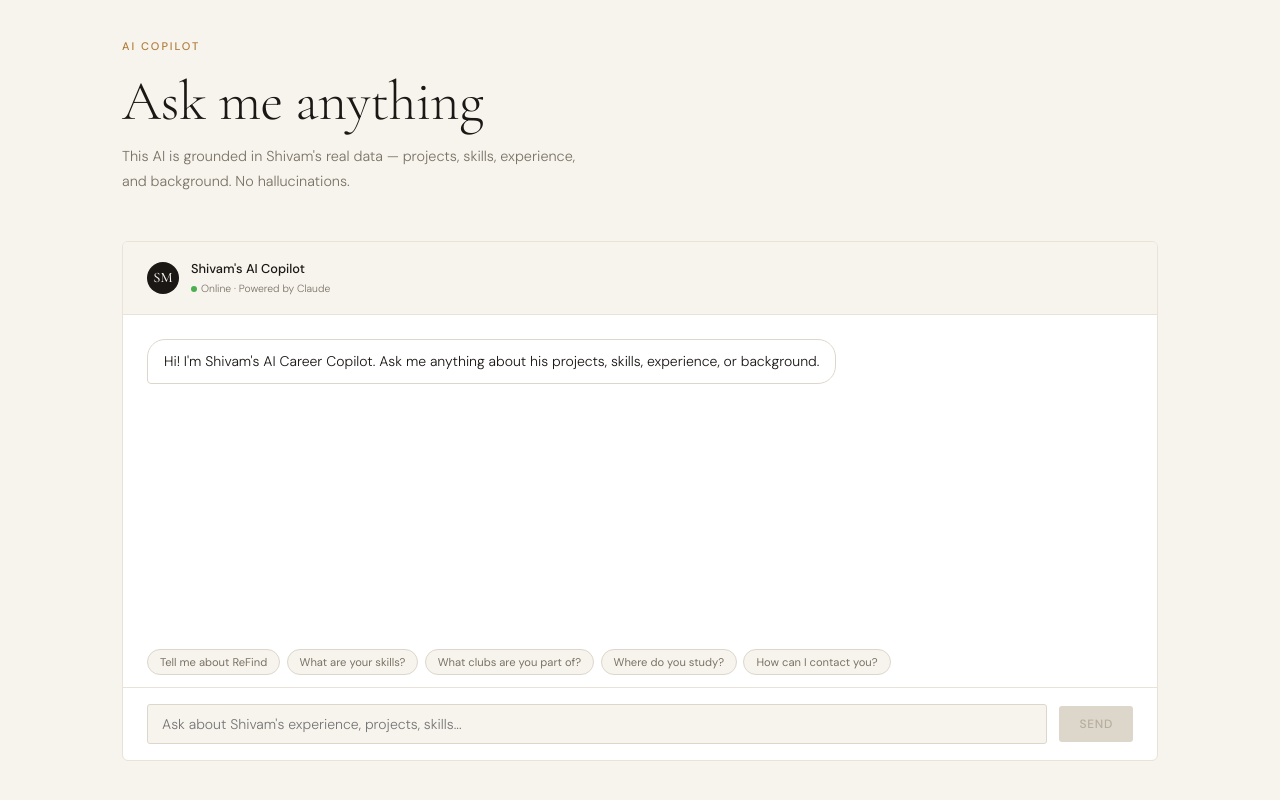
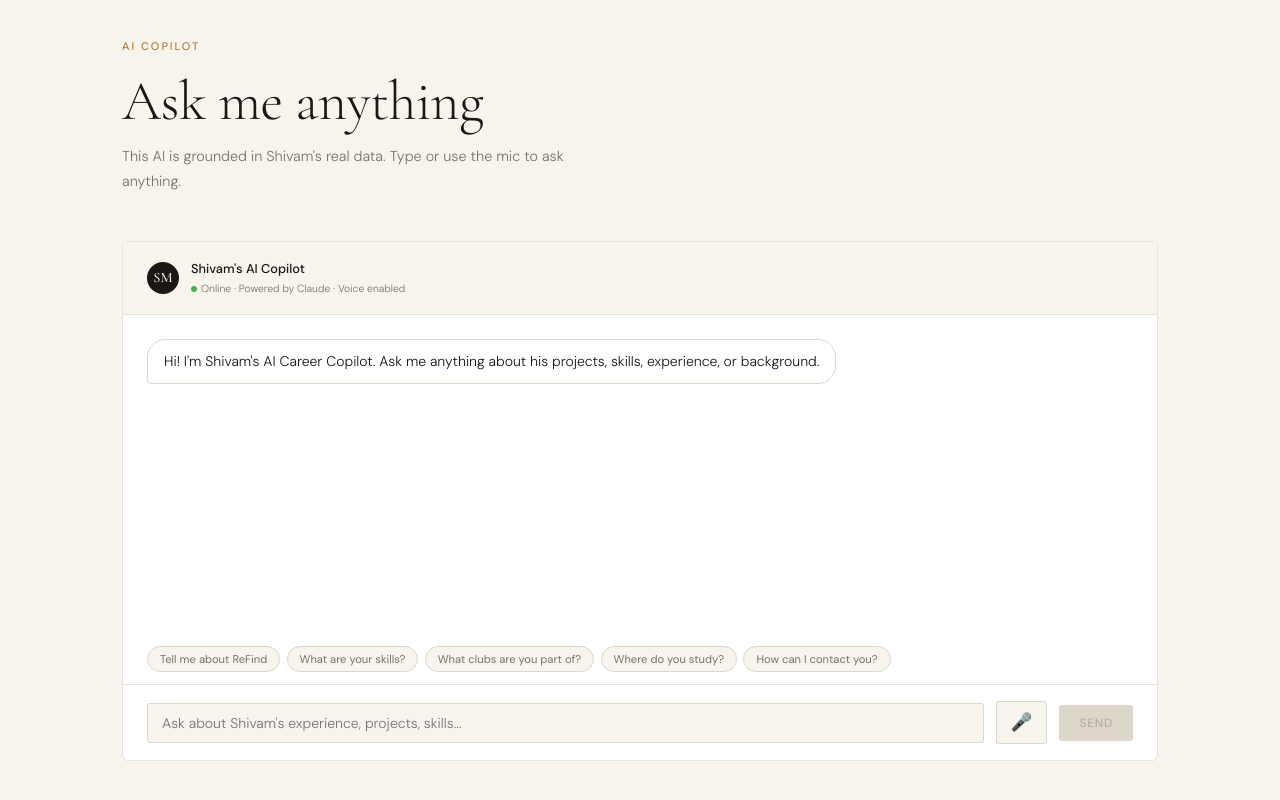
Before and after one commit to Sh-ivam27/ai-portfolio, a Next.js app: page / in a window 1280 px wide. Shown: the part 4351-5151 px from the top of the page. Built offline with nearby package versions, Linux system fonts and the light colour scheme.

Commit message:
feat: add voice input to AI copilot

```diff
--- a/package.json
+++ b/package.json
@@ -16,6 +16,7 @@
   },
   "devDependencies": {
     "@tailwindcss/postcss": "^4",
+    "@types/dom-speech-recognition": "^0.0.11",
     "@types/node": "^20",
     "@types/react": "^19",
     "@types/react-dom": "^19",
--- a/src/components/sections/ChatSection.tsx
+++ b/src/components/sections/ChatSection.tsx
@@ -23,11 +23,43 @@ export default function ChatSection() {
   ]);
   const [input, setInput] = useState("");
   const [loading, setLoading] = useState(false);
+  const [listening, setListening] = useState(false);
   const bottomRef = useRef<HTMLDivElement>(null);
+  const recognitionRef = useRef<SpeechRecognition | null>(null);
 
   useEffect(() => {
     bottomRef.current?.scrollIntoView({ behavior: "smooth" });
   }, [messages, loading]);
+
+  function startListening() {
+    const SpeechRecognition = window.SpeechRecognition || (window as unknown as { webkitSpeechRecognition: typeof window.SpeechRecognition }).webkitSpeechRecognition;
+    if (!SpeechRecognition) {
+      alert("Voice input is not supported in your browser. Try Chrome!");
+      return;
+    }
+
+    const recognition = new SpeechRecognition();
+    recognition.lang = "en-US";
+    recognition.interimResults = false;
+    recognition.maxAlternatives = 1;
+
+    recognition.onstart = () => setListening(true);
+    recognition.onend = () => setListening(false);
+    recognition.onerror = () => setListening(false);
+
+    recognition.onresult = (event: SpeechRecognitionEvent) => {
+      const transcript = event.results[0][0].transcript;
+      setInput(transcript);
+    };
+
+    recognitionRef.current = recognition;
+    recognition.start();
+  }
+
+  function stopListening() {
+    recognitionRef.current?.stop();
+    setListening(false);
+  }
 
   async function send(text?: string) {
     const query = text ?? input.trim();
@@ -63,7 +95,7 @@ export default function ChatSection() {
           Ask me anything
         </h2>
         <p style={{ fontFamily: "var(--font-body)", fontSize: "0.9rem", color: "var(--ink-muted)", marginTop: "0.75rem", maxWidth: "480px" }}>
-          This AI is grounded in Shivam's real data — projects, skills, experience, and background. No hallucinations.
+          This AI is grounded in Shivam's real data. Type or use the mic to ask anything.
         </p>
       </div>
 
@@ -74,7 +106,7 @@ export default function ChatSection() {
             <div style={{ fontFamily: "var(--font-body)", fontSize: "0.8rem", fontWeight: 500, color: "var(--ink)" }}>Shivam's AI Copilot</div>
             <div style={{ fontFamily: "var(--font-body)", fontSize: "0.65rem", color: "var(--ink-muted)", display: "flex", alignItems: "center", gap: "4px" }}>
               <span style={{ width: "6px", height: "6px", borderRadius: "50%", background: "#4caf50", display: "inline-block" }} />
-              Online · Powered by Claude
+              Online · Powered by Claude · Voice enabled
             </div>
           </div>
         </div>
@@ -115,11 +147,18 @@ export default function ChatSection() {
             value={input}
             onChange={(e) => setInput(e.target.value)}
             onKeyDown={(e) => e.key === "Enter" && send()}
-            placeholder="Ask about Shivam's experience, projects, skills..."
-            style={{ flex: 1, border: "1px solid var(--border)", borderRadius: "3px", padding: "10px 14px", fontFamily: "var(--font-body)", fontSize: "0.875rem", color: "var(--ink)", background: "var(--cream)", outline: "none", fontWeight: 300 }}
+            placeholder={listening ? "Listening..." : "Ask about Shivam's experience, projects, skills..."}
+            style={{ flex: 1, border: "1px solid var(--border)", borderRadius: "3px", padding: "10px 14px", fontFamily: "var(--font-body)", fontSize: "0.875rem", color: "var(--ink)", background: listening ? "var(--gold-faint)" : "var(--cream)", outline: "none", fontWeight: 300, transition: "all 0.2s" }}
             onFocus={(e) => (e.target as HTMLInputElement).style.borderColor = "var(--gold)"}
             onBlur={(e) => (e.target as HTMLInputElement).style.borderColor = "var(--border)"}
           />
+          <button
+            onClick={listening ? stopListening : startListening}
+            style={{ padding: "10px 14px", background: listening ? "var(--gold)" : "var(--cream)", color: listening ? "white" : "var(--ink-muted)", border: "1px solid var(--border)", borderRadius: "3px", cursor: "pointer", fontSize: "1.1rem", transition: "all 0.2s" }}
+            title={listening ? "Stop listening" : "Speak your question"}
+          >
+            🎤
+          </button>
           <button onClick={() => send()} disabled={loading || !input.trim()} style={{ padding: "10px 20px", background: loading || !input.trim() ? "var(--border)" : "var(--ink)", color: loading || !input.trim() ? "var(--ink-faint)" : "var(--cream)", border: "none", borderRadius: "3px", fontFamily: "var(--font-body)", fontSize: "0.75rem", fontWeight: 500, letterSpacing: "0.06em", textTransform: "uppercase", cursor: loading || !input.trim() ? "not-allowed" : "pointer" }}>
             Send
           </button>
```
Also changed, not shown: 1 other file (tests, documents, lock files or other folders).
